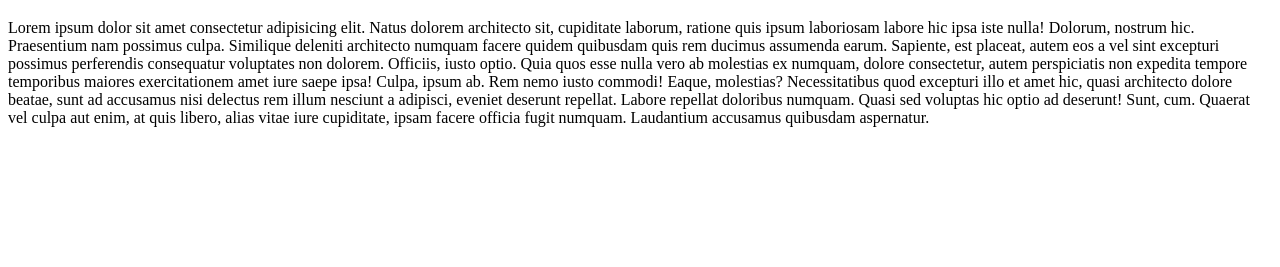
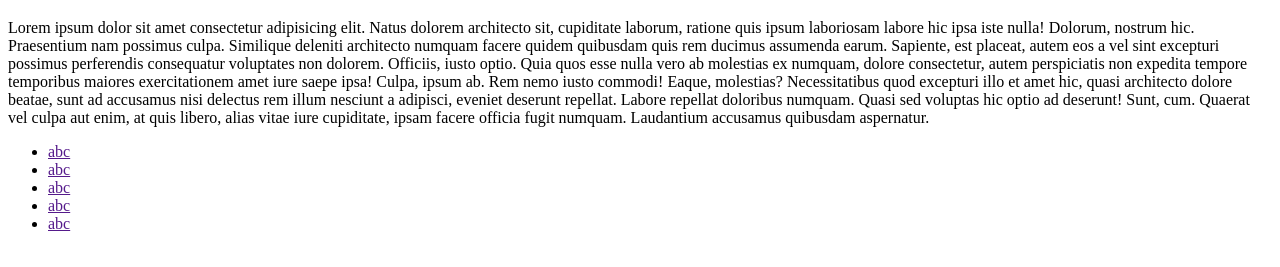
Before and after one commit to Nomansari/Now, a plain HTML site: page index.html in a window 1280 px wide. Shown: the part 61-328 px from the top of the page. Drawn offline with Linux system fonts and the light colour scheme.

Commit message:
new main chnage

```diff
--- a/index.html
+++ b/index.html
@@ -15,5 +15,16 @@
     Quia quos esse nulla vero ab molestias ex numquam, dolore consectetur, autem perspiciatis non expedita tempore temporibus maiores exercitationem amet iure saepe ipsa! Culpa, ipsum ab. Rem nemo iusto commodi!
     Eaque, molestias? Necessitatibus quod excepturi illo et amet hic, quasi architecto dolore beatae, sunt ad accusamus nisi delectus rem illum nesciunt a adipisci, eveniet deserunt repellat. Labore repellat doloribus numquam.
     Quasi sed voluptas hic optio ad deserunt! Sunt, cum. Quaerat vel culpa aut enim, at quis libero, alias vitae iure cupiditate, ipsam facere officia fugit numquam. Laudantium accusamus quibusdam aspernatur.</p>
+
+
+    <div>
+        <ul>
+            <li><a href="">abc</a></li>
+            <li><a href="">abc</a></li>
+            <li><a href="">abc</a></li>
+            <li><a href="">abc</a></li>
+            <li><a href="">abc</a></li>
+        </ul>
+    </div>
 </body>
 </html>
```
